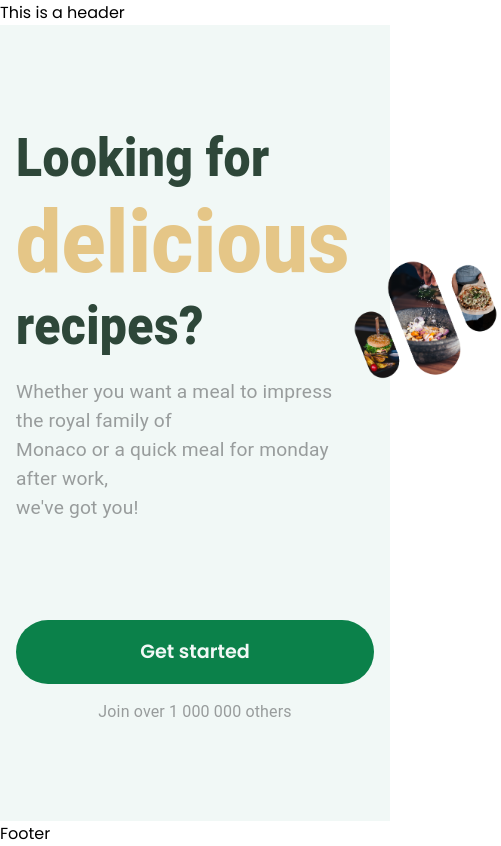
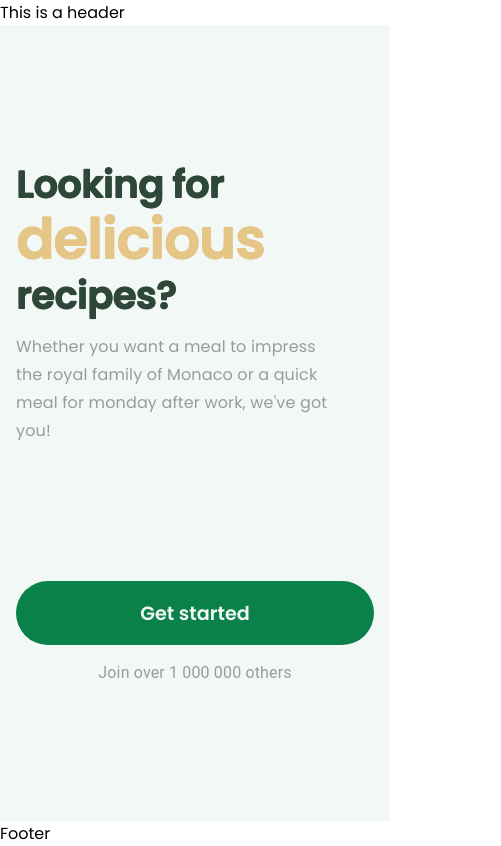
Before and after one commit to millie-wy/letsCook, a React (Create React App) app in the folder client/: page / in a window 390 px wide. Shown: the whole page, 501 px wide, since content can reach past the window. Built offline with nearby package versions, Linux system fonts and the light colour scheme.

Commit message:
fully responsive down to 300px

```diff
--- a/client/src/components/pages/StartPage.jsx
+++ b/client/src/components/pages/StartPage.jsx
@@ -1,8 +1,20 @@
-import { Box, Button, Container, Typography } from "@mui/material";
-import { textAlign } from "@mui/system";
+import {
+  Box,
+  Container,
+  createTheme,
+  responsiveFontSizes,
+  ThemeProvider,
+  Typography,
+  useMediaQuery,
+} from "@mui/material";
 import React from "react";
 
 const StartPage = () => {
+  let theme = createTheme();
+  theme = responsiveFontSizes(theme);
+
+  const matches = useMediaQuery("(max-width:650px)");
+
   return (
     <main style={{ backgroundColor: "#F1F8F6", height: "calc(100vh - 3rem)" }}>
       <Container sx={{ height: "100%" }}>
@@ -21,57 +33,60 @@ const StartPage = () => {
               justifyContent: "space-between",
             }}
           >
-            <Box>
+            <Box sx={{ paddingRight: "2rem" }}>
+              <ThemeProvider theme={theme}>
                 <Box>
                   <Typography
+                    variant="h2"
                     sx={{
                       color: "#2E4739",
                       fontWeight: "900",
-                    fontSize: "3rem",
-                    transform: "scaleY(1.1)",
+                      fontFamily: "Poppins",
+                      textShadow: "0px 1px, 1px 0px, 1px 1px #2E4739",
                     }}
                   >
                     Looking for
                   </Typography>
 
                   <Typography
+                    variant="h1"
                     sx={{
                       color: "#E5C687",
                       fontWeight: "900",
-                    fontStyle: "normal",
-                    fontSize: "5rem",
-                    lineHeight: "1.2",
-                    transform: "scaleY(1.1)",
+                      fontFamily: "Poppins",
+                      textShadow: "0px 1px, 1px 0px, 1px 1px #E5C687",
                     }}
                   >
                     delicious
                   </Typography>
                   <Typography
+                    variant="h2"
                     sx={{
                       color: "#2E4739",
                       fontWeight: "900",
-                    fontSize: "3rem",
-                    transform: "scaleY(1.1)",
+                      fontFamily: "Poppins",
+                      textShadow: "0px 1px, 1px 0px, 1px 1px #2E4739",
                     }}
                   >
                     recipes?
                   </Typography>
                 </Box>
-              <Box>
+
                 <Typography
+                  variant="subtitle1"
                   sx={{
                     color: "#989C9C",
-                    fontSize: "1.2rem",
                     paddingTop: "1rem",
+                    fontFamily: "Poppins",
                   }}
                 >
-                  Whether you want a meal to impress the royal family of
-                  <br />
-                  Monaco or a quick meal for monday after work,
-                  <br /> we've got you!
+                  Whether you want a meal to impress the royal family of Monaco
+                  or a quick meal for monday after work, we've got you!
                 </Typography>
+              </ThemeProvider>
             </Box>
-            </Box>
+
+            {!matches ? (
               <Box>
                 <img
                   // @ts-ignore
@@ -80,6 +95,7 @@ const StartPage = () => {
                   style={{ height: "33vw" }}
                 />
               </Box>
+            ) : null}
           </Box>
           <Box sx={{ textAlign: "center" }}>
             <button
```
Lines whose indentation alone changed are shown as unchanged.
